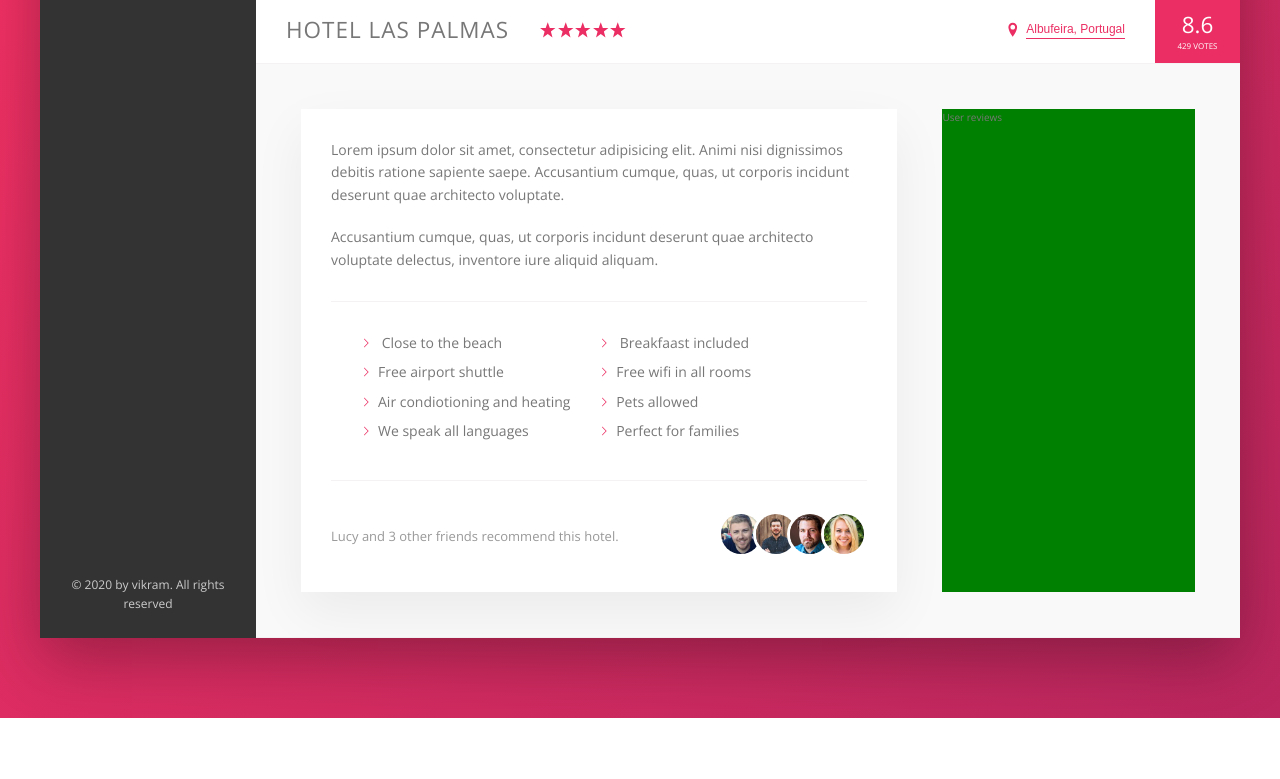
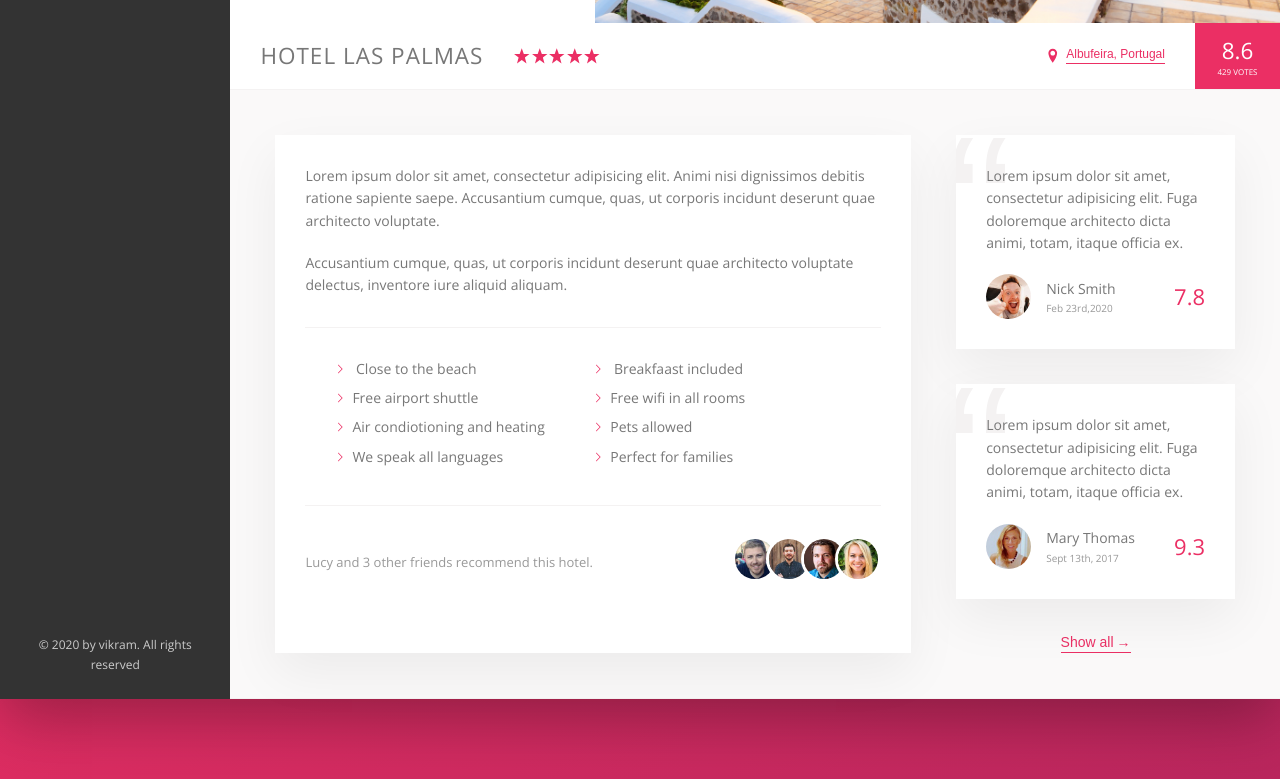
Before and after one commit to singhvik/booking-site, a website: page index.html in a window 1280 px wide. Shown: the part 539-1318 px from the top of the page. Before the commit the page ends 1257 px from the top, so only its background shows below. Drawn offline with nearby package versions, Linux system fonts and the light colour scheme.

Commit message:
Details section finished

```diff
--- a/index.html
+++ b/index.html
@@ -201,7 +201,45 @@
                 </div>
               </div>
             </div>
-            <div class="user-reviews">User reviews</div>
+            <div class="user-reviews">
+              <figure class="review">
+                <blockquote class="review__text">
+                  Lorem ipsum dolor sit amet, consectetur adipisicing elit. Fuga
+                  doloremque architecto dicta animi, totam, itaque officia ex.
+                </blockquote>
+                <figcaption class="review__user">
+                  <img
+                    src="img/user-1.jpg"
+                    alt="User-1"
+                    class="review__photo"
+                  />
+                  <div class="review__user-box">
+                    <p class="review__ueser-name">Nick Smith</p>
+                    <p class="review__user-date">Feb 23rd,2020</p>
+                  </div>
+                  <div class="review__rating">7.8</div>
+                </figcaption>
+              </figure>
+              <figure class="review">
+                <blockquote class="review__text">
+                  Lorem ipsum dolor sit amet, consectetur adipisicing elit. Fuga
+                  doloremque architecto dicta animi, totam, itaque officia ex.
+                </blockquote>
+                <figcaption class="review__user">
+                  <img
+                    src="img/user-2.jpg"
+                    alt="User-1"
+                    class="review__photo"
+                  />
+                  <div class="review__user-box">
+                    <p class="review__ueser-name">Mary Thomas</p>
+                    <p class="review__user-date">Sept 13th, 2017</p>
+                  </div>
+                  <div class="review__rating">9.3</div>
+                </figcaption>
+              </figure>
+              <button class="btn-inline">Show all<span>&rarr;</span></button>
+            </div>
           </div>
         </main>
       </div>
--- a/package.json
+++ b/package.json
@@ -5,7 +5,7 @@
   "main": "index.js",
   "scripts": {
     "watch:sass": "node-sass sass/main.scss css/style.css -w",
-    "dev-server": "live-server",
+    "dev-server": "live-server --port=8081",
     "compile:sass": "node-sass sass/main.scss css/style.comp.css",
     "prefix:css": "postcss css/style.comp.css --use autoprefixer -o css/style.prefix.css",
     "compress:css": "node-sass css/style.prefix.css css/style.css --output-style compressed",
--- a/sass/_component.scss
+++ b/sass/_component.scss
@@ -232,9 +232,17 @@
   display: inline-block;
   background-color: transparent;
   cursor: pointer;
+  flex: 0 0 auto;
   transition: all 0.2s;
+  & span {
+    margin-left: 3px;
+    transition: margin-left 0.2s;
+  }
   &:hover {
     color: var(--color-grey-dark1);
+    span {
+      margin-left: 8px;
+    }
   }
   &:focus {
     outline: none;
@@ -320,3 +328,64 @@
     }
   }
 }
+// reviews
+
+.review {
+  background-color: #fff;
+  box-shadow: var(--shadow-light);
+  padding: 3rem;
+  margin-bottom: 3.5rem;
+  position: relative;
+  overflow: hidden;
+
+  &__text {
+    margin-bottom: 2rem;
+    position: relative;
+    z-index: 10;
+  }
+
+  &__user {
+    display: flex;
+    align-items: center;
+  }
+
+  &__photo {
+    height: 4.5rem;
+    width: 4.5rem;
+    border-radius: 50%;
+    margin-right: 1.5rem;
+  }
+
+  &__user-box {
+    margin-right: auto;
+  }
+  &__user-name {
+    text-transform: uppercase;
+    font-size: 1.1rem;
+    font-weight: 600;
+    margin-bottom: 0.4rem;
+  }
+  &__user-date {
+    font-size: 1rem;
+    color: var(--color-grey-dark-3);
+  }
+
+  &__rating {
+    color: var(--color-primary);
+    font-size: 2.2rem;
+    font-weight: 300;
+  }
+
+  &::before {
+    content: "\201C";
+    position: absolute;
+    top: -2.75rem;
+    left: -1rem;
+    font-size: 20rem;
+    color: var(--color-grey-light-2);
+    font-family: sans-serif;
+    line-height: 1;
+
+    z-index: 1;
+  }
+}
--- a/sass/_layout.scss
+++ b/sass/_layout.scss
@@ -1,5 +1,5 @@
 .container {
-  max-width: 120rem;
+  max-width: 140rem;
   margin: 8rem auto;
   background-color: var(--color-grey-light-1);
   box-shadow: var(--shadow-dark);
@@ -34,6 +34,7 @@
 }
 
 .detail {
+  font-size: 1.4rem;
   display: flex;
   padding: 4.5rem;
   background-color: var(--color-grey-light-1);
@@ -41,7 +42,6 @@
 }
 
 .description {
-  font-size: 1.4rem;
   background-color: #fff;
   box-shadow: var(--shadow-light);
   margin-right: 4.5rem;
@@ -50,6 +50,8 @@
 }
 
 .user-reviews {
-  background-color: green;
   flex: 1;
+  display: flex;
+  flex-direction: column;
+  align-items: center;
 }
```
Also changed, not shown: css/style.css.
